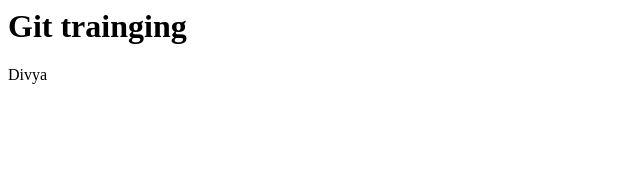
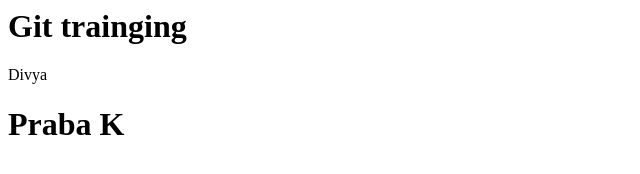
Before and after one commit to daran6255/git_training, a plain HTML site: page index.html in a window 1280 px wide. Shown: the whole page, without its empty margins (0-640 px from the left). Drawn offline with Linux system fonts and the light colour scheme.

Commit message:
added h1 tag

```diff
--- a/index.html
+++ b/index.html
@@ -1,2 +1,3 @@
 <h1>Git trainging</h1>
 <p>Divya</p>
+<h1> Praba K</h1>
```
